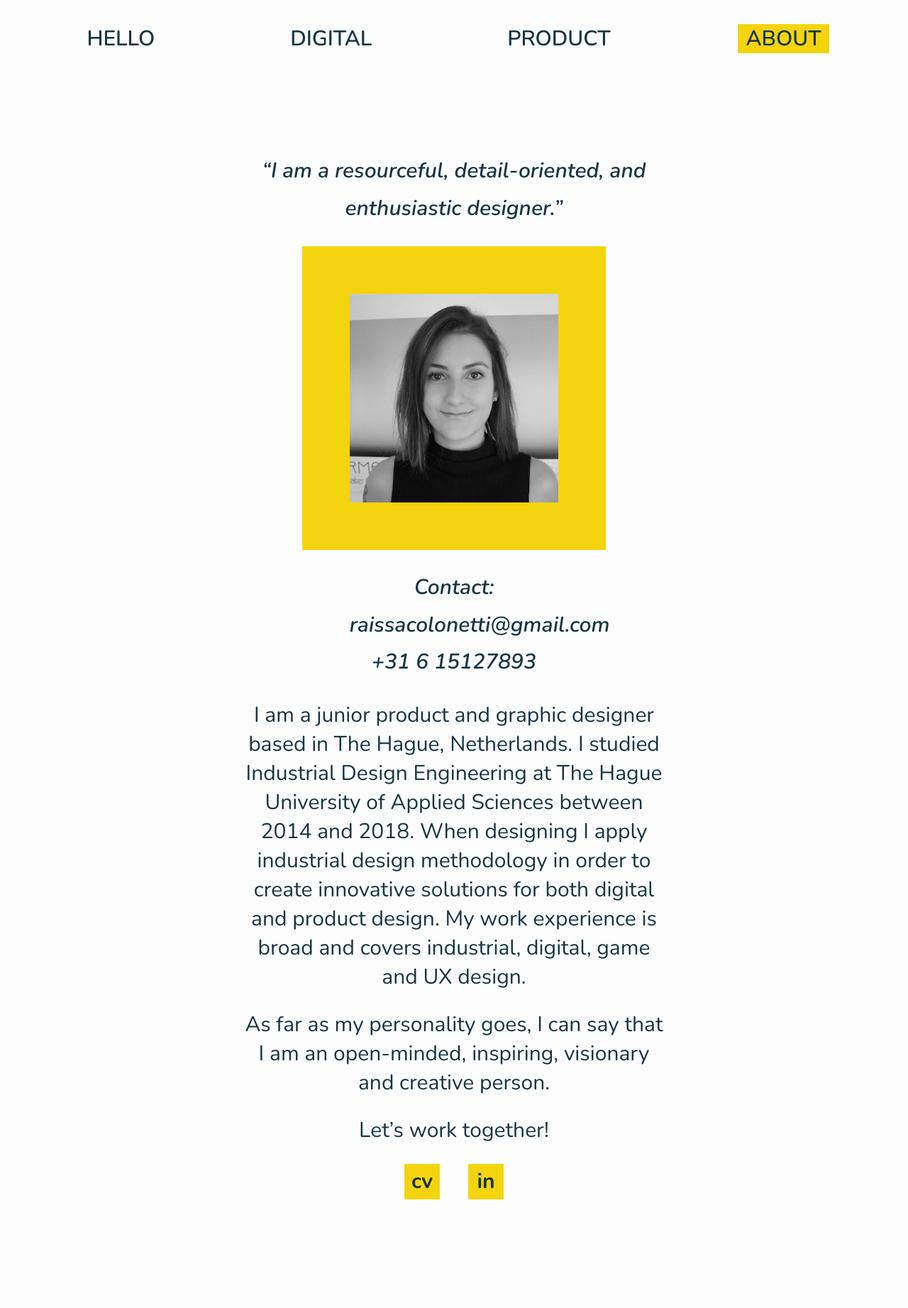
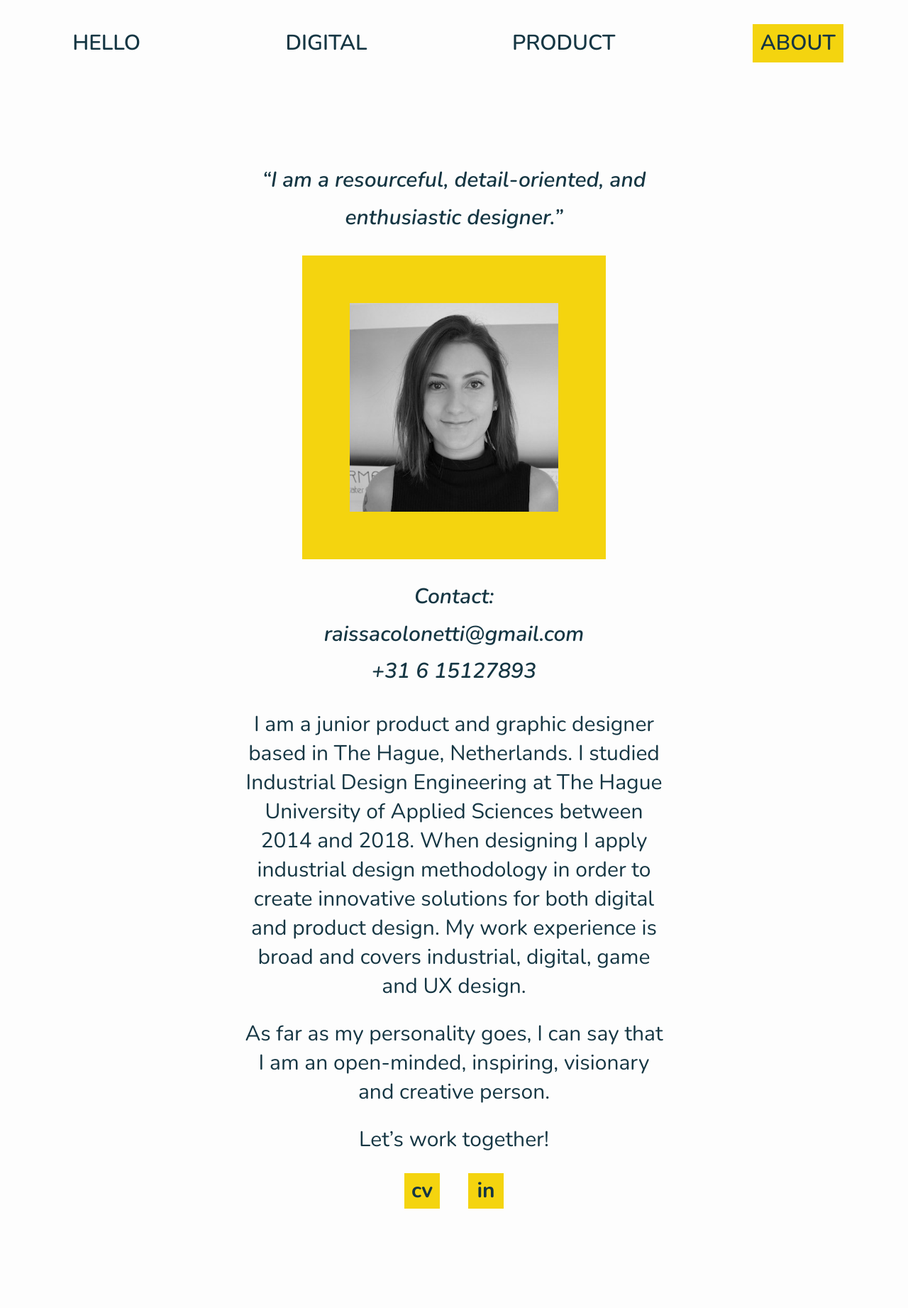
Before and after one commit to NunoAlexandre/raissacolonetti.github.io, a Jekyll site: the page built from about.html, in a window 1280 px wide. Shown: the whole page at 71% size. Built offline with Jekyll 4.4.1, drawn with Linux system fonts in a browser that asks for light colours.

Commit message:
Improve responsiveness of contact details and menu

```diff
--- a/_includes/header.html
+++ b/_includes/header.html
@@ -1,13 +1,10 @@
 {% assign currentPage = page.url | downcase | remove: '/' | remove: '.html' %}
 
 <header class="site-header">
-
-  <div class="wrapper">
   <nav class="site-nav">
       <a {% if currentPage == 'home' %} class="current" {% endif %} href="/">Hello</a>
       <a {% if currentPage == 'digital' %} class="current" {% endif %} href="/">Digital</a>
       <a {% if currentPage == 'product' %} class="current" {% endif %} href="/">Product</a>
       <a {% if currentPage == 'about' %} class="current" {% endif %} href="/about.html">About</a>
   </nav>
-  </div>
 </header>
--- a/_sass/_layout.scss
+++ b/_sass/_layout.scss
@@ -25,6 +25,7 @@
         color: $menu-links-color;
         font-size: 30px;
         font-weight: 600;
+        line-height: 3ch;
         text-transform: uppercase;
         padding: 0 11px;
 
@@ -192,6 +193,11 @@ background: transparent;
  */
 .page-content {
     padding: 140px 0;
+
+    @include media-query($on-palm) {
+      padding: 60px 0;
+   }
+
 }
 
 .page-heading {
@@ -602,13 +608,10 @@ blockquote {
   }
 
   #face {
+    width: 23vw;
     height: 23vw;
     margin: auto;
     border: 67px solid $yellow-color;
-  }
-
-  #face, #contact-details {
-    width: 23vw;
   }
 
   #tagline, #contact-details {
```
Lines whose indentation alone changed are shown as unchanged.
